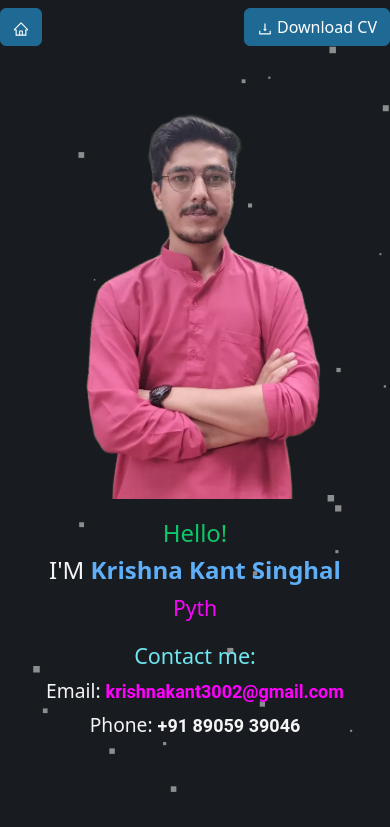
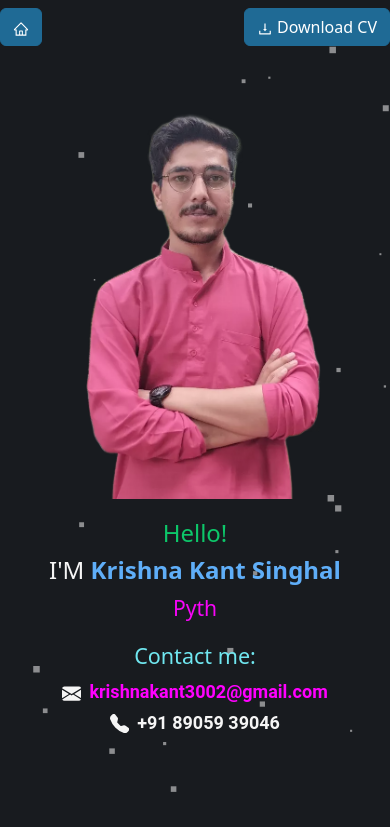
Before and after one commit to KrishnakantSinghal/krishnakant-portfolio, a React (Create React App) app in the folder krishnakant_portfolio/: page / in a window 390 px wide. Shown: the top 827 px of the page. Built offline with nearby package versions, Linux system fonts and the light colour scheme.

Commit message:
changed icons for email and phones

```diff
--- a/krishnakant_portfolio/src/components/Experience/WorkExperienceCard.js
+++ b/krishnakant_portfolio/src/components/Experience/WorkExperienceCard.js
@@ -2,16 +2,14 @@ import React from "react";
 
 function WorkExperienceCard(props) {
   return (
-    <div
-      className="experience-card-view"
-    >
+    <div className="experience-card-view">
       <div className="company-details">
         <div className="position">
           <strong>{props.position}</strong>
         </div>
         <div className="company-name">
           {props.website ? (
-              <a href={props.website} target="_blank">
+            <a href={props.website} target="_blank" rel="noreferrer">
               {props.company}
             </a>
           ) : (
@@ -27,11 +25,9 @@ function WorkExperienceCard(props) {
         )}
       </div>
       <div className="responsibilities">
-        <ul className="responsibilities-list" >
+        <ul className="responsibilities-list">
           {props.responsibilities.map((responsibility, index) => (
-            <li key={index}>
-              {responsibility}
-            </li>
+            <li key={index}>{responsibility}</li>
           ))}
         </ul>
       </div>
--- a/krishnakant_portfolio/src/components/Home/Home.js
+++ b/krishnakant_portfolio/src/components/Home/Home.js
@@ -7,7 +7,7 @@ import krishna_image from "../../Assets/krishna_homepage.png";
 import Particle from "../Particle";
 import About from "../About/About";
 import WorkExperience from "../Experience/WorkExperience";
-
+import { BsFillEnvelopeFill, BsFillTelephoneFill } from "react-icons/bs";
 
 function Home() {
   return (
@@ -25,8 +25,8 @@ function Home() {
           </div>
           <div className="contact-info">
             <h4 style={{ color: "#70e7f0" }}>Contact me:</h4>
-            <p style={{ fontSize: "1.2rem", marginBottom: "5px" }}>
-              Email:{" "}
+            <p style={{ fontSize: "1.2rem", marginBottom: "0.1rem" }}>
+              <BsFillEnvelopeFill style={{ marginRight: "0.5rem" }} />
               <a
                 href="mailto:krishnakant3002@gmail.com"
                 style={{ textDecoration: "none", color: "#FF00FF" }}
@@ -34,8 +34,8 @@ function Home() {
                 krishnakant3002@gmail.com
               </a>
             </p>
-            <p style={{ fontSize: "1.2rem", marginBottom: "5px" }}>
-              Phone:{" "}
+            <p style={{ fontSize: "1.2rem" }}>
+              <BsFillTelephoneFill style={{ marginRight: "0.5rem" }} />
               <a
                 href="tel:+91 89059 39046"
                 style={{ textDecoration: "none", color: "inherit" }}
```
Lines whose indentation alone changed are shown as unchanged.
